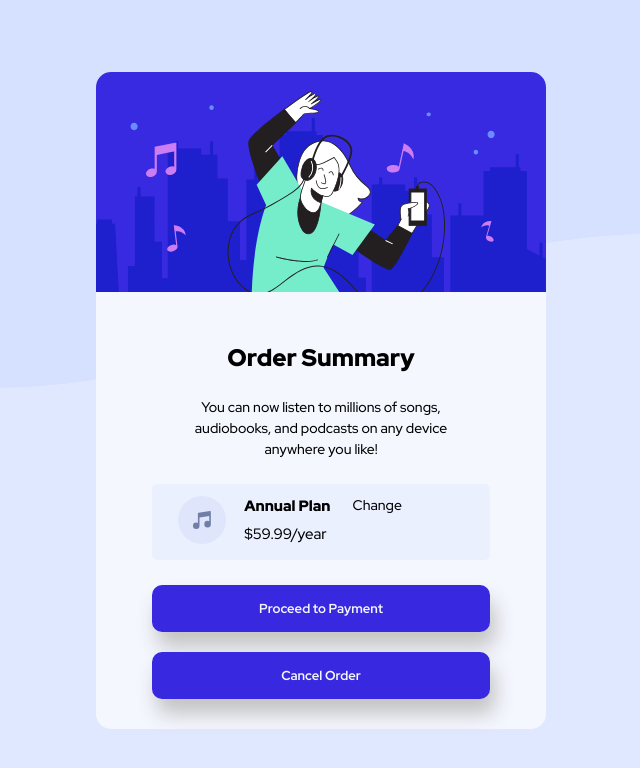
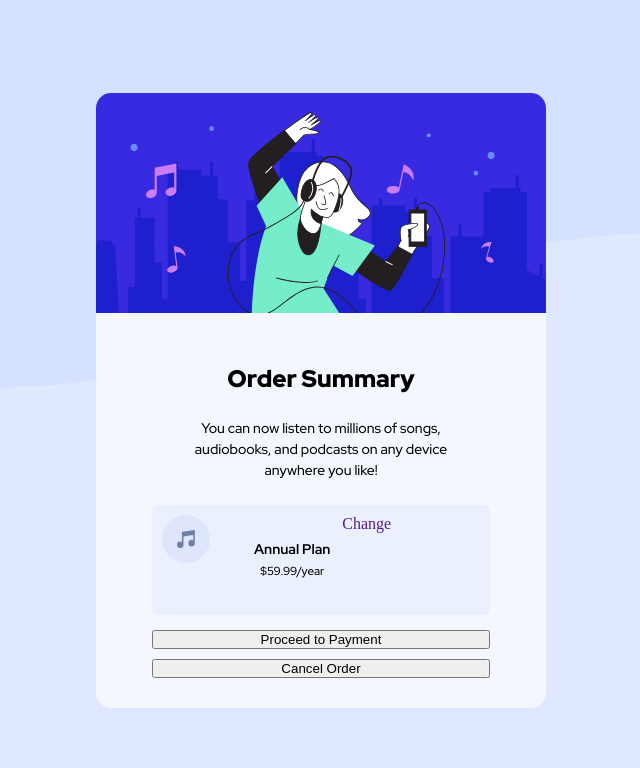
Before and after one commit to henmachuca/challenge-frontend-ordersummary, a plain HTML site: page index.html in a window 1280 px wide. Shown: the whole page, without its empty margins (319-959 px from the left). Drawn offline with Linux system fonts and the light colour scheme.

Commit message:
Second commit

```diff
--- a/index.html
+++ b/index.html
@@ -6,7 +6,7 @@
 
   <link rel="preconnect" href="https://fonts.googleapis.com">
   <link rel="preconnect" href="https://fonts.gstatic.com" crossorigin>
-  <link href="https://fonts.googleapis.com/css2?family=Red+Hat+Display:wght@500;700;900&display=swap" rel="stylesheet">
+  <link href="https://fonts.googleapis.com/css2?family=Red+Hat+Display:wght@400;500;600;700;900&display=swap" rel="stylesheet">
   <link rel="stylesheet" href="css/styles.css">
 
   <link rel="icon" type="image/png" sizes="32x32" href="./images/favicon-32x32.png">
@@ -30,15 +30,17 @@
       </div>
 
       <div class="plans">
-        <div class="grid-item item1"> <img class="plans_icon_01" src="images/icon-music.svg" alt="music-icon-img"> </div>
-        <div class="grid-item item2"> <h2>Annual Plan</h2> </div>
-        <div class="grid-item item3"> <h3>$59.99/year</h3> </div>
-        <div class="grid-item item4"> <h4>Change</h4> </div>
+        <img class="plans_icon_01" src="images/icon-music.svg" alt="music-icon-img">
+        <p>
+          <strong>Annual Plan</strong>
+          <small>$59.99/year</small>
+        </p>
+        <a href="">Change</a>
       </div>
 
       <div class="buttons">
-        <button class="btn_01" type="button" name="button">Proceed to Payment</button>
-        <button class="btn_01" type="button" name="button">Cancel Order</button>
+        <button class="btn_proceed" type="button" name="button">Proceed to Payment</button>
+        <button class="btn_cancel" type="button" name="button">Cancel Order</button>
       </div>
 
     </div>
```
